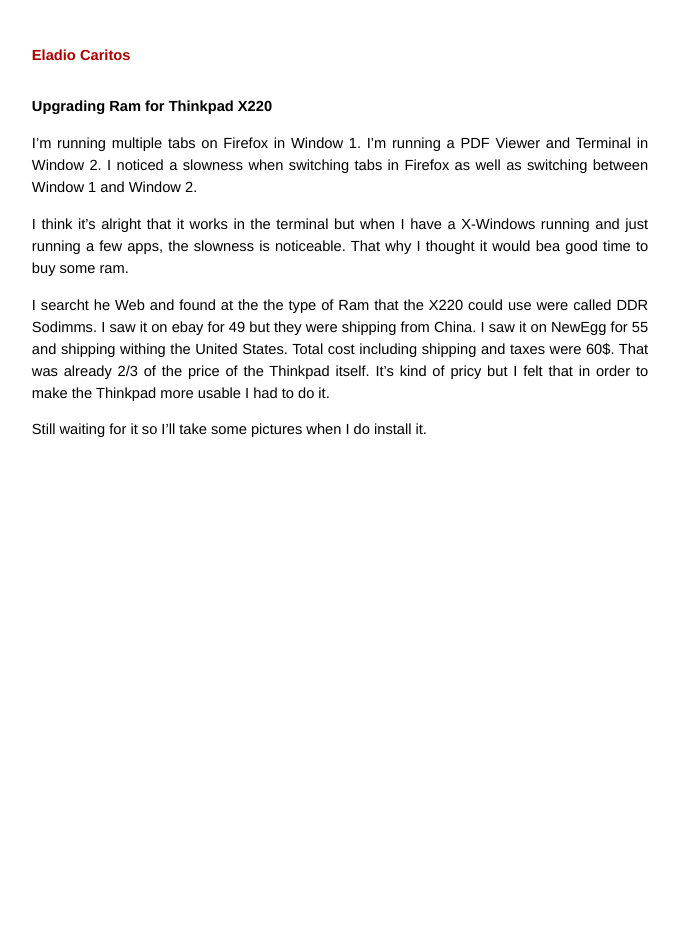
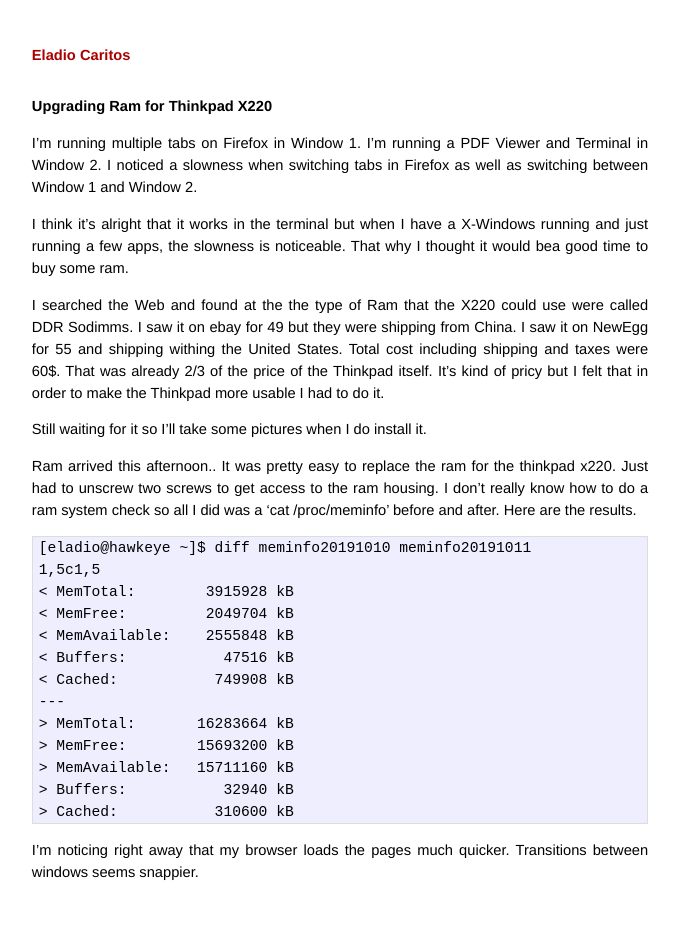
Before and after one commit to caritos/caritos.github.io, a Jekyll site: the page built from _posts/2019-10-05-upgrading-ram-for-thinkpad-x220.md, in a window 1280 px wide. Shown: the whole page, without its empty margins (300-980 px from the left). Built offline with Jekyll 4.4.1, drawn with Linux system fonts in a browser that asks for light colours.

Commit message:
edit ram post

```diff
--- a/_posts/2019-10-05-upgrading-ram-for-thinkpad-x220.md
+++ b/_posts/2019-10-05-upgrading-ram-for-thinkpad-x220.md
@@ -11,7 +11,27 @@
 I think it's alright that it works in the terminal but when I have a X-Windows running and just running a few apps, the slowness is noticeable.
 That why I thought it would bea good time to buy some ram.
 
-I searcht he Web and found at the the type of Ram that the X220 could use were called DDR Sodimms.
+I searched the Web and found at the the type of Ram that the X220 could use were called DDR Sodimms.
 I saw it on ebay for 49 but they were shipping from China.  I saw it on NewEgg for 55 and shipping withing the United States.  Total cost including shipping and taxes were 60$.   That was already 2/3 of the price of the Thinkpad itself.  It's kind of pricy but I felt that in order to make the Thinkpad more usable I had to do it.
 
 Still waiting for it so I'll take some pictures when I do install it.
+
+Ram arrived this afternoon.. It was pretty easy to replace the ram for the thinkpad x220.  Just had to unscrew two screws to get access to the ram housing.  I don't really know how to do a ram system check so all I did was a 'cat /proc/meminfo' before and after.  Here are the results.
+
+<pre>
+[eladio@hawkeye ~]$ diff meminfo20191010 meminfo20191011
+1,5c1,5
+< MemTotal:        3915928 kB
+< MemFree:         2049704 kB
+< MemAvailable:    2555848 kB
+< Buffers:           47516 kB
+< Cached:           749908 kB
+---
+> MemTotal:       16283664 kB
+> MemFree:        15693200 kB
+> MemAvailable:   15711160 kB
+> Buffers:           32940 kB
+> Cached:           310600 kB
+</pre>
+
+I'm noticing right away that my browser loads the pages much quicker. Transitions between windows seems snappier.
```
